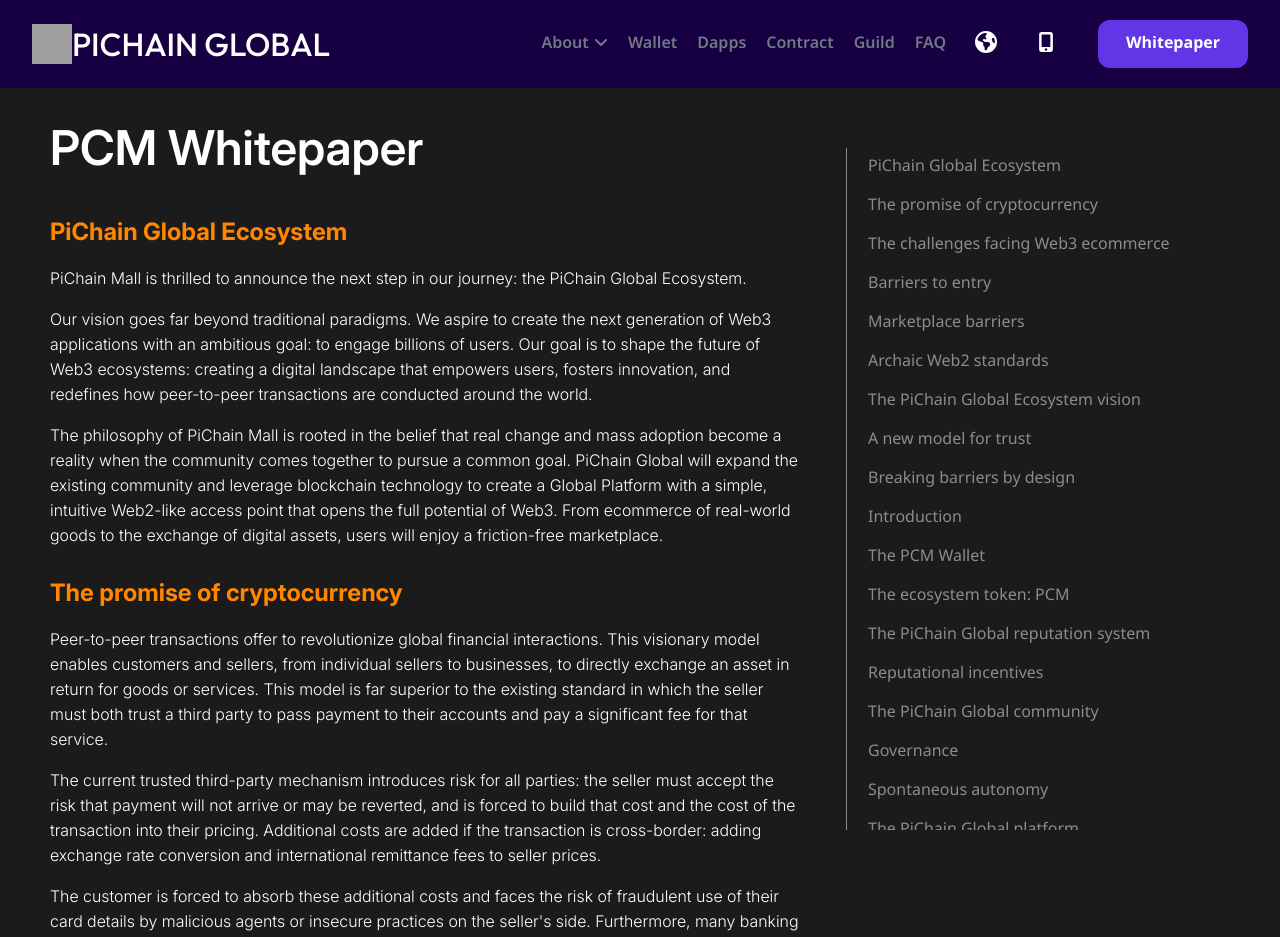
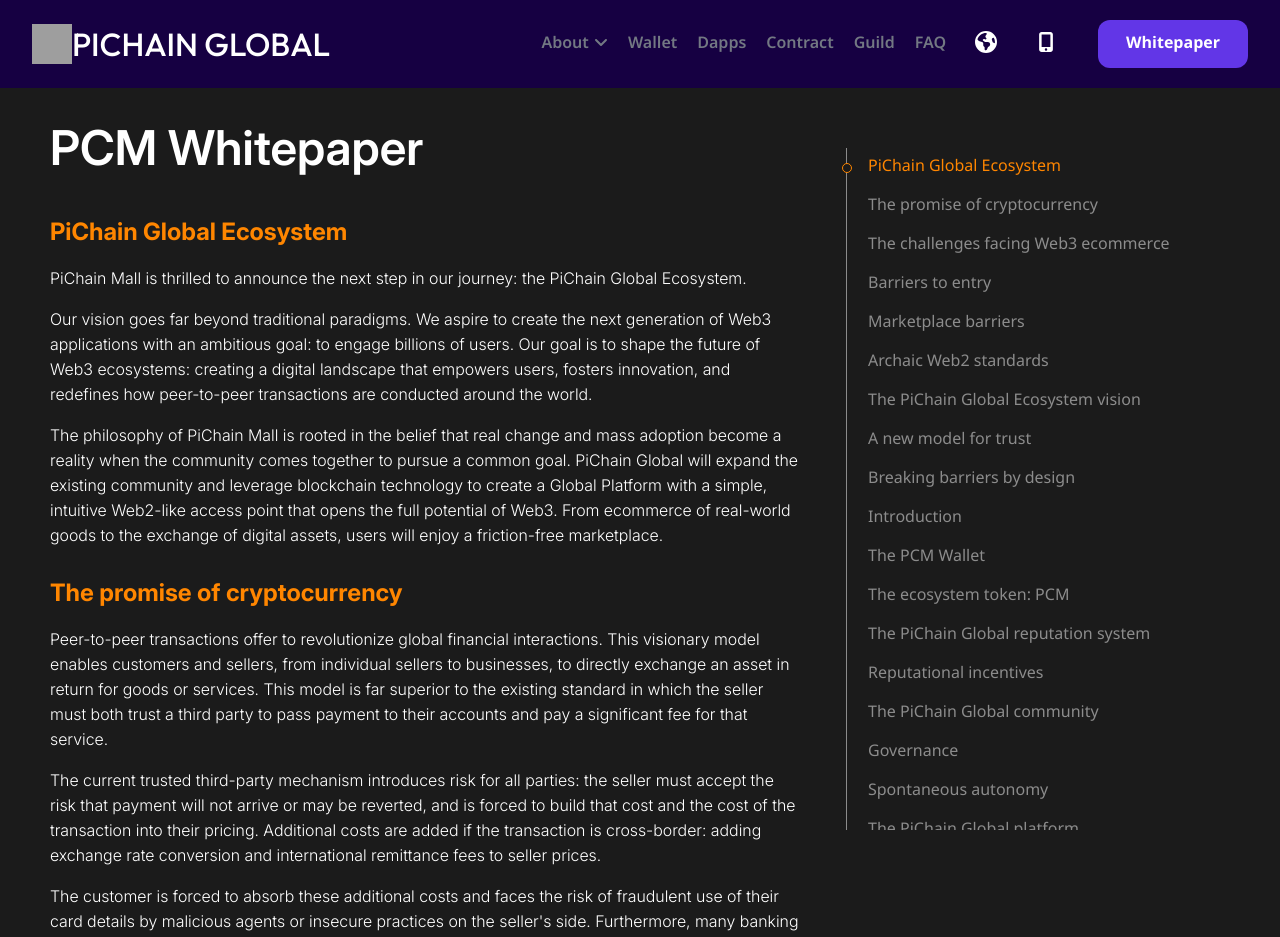
Before and after one commit to Alejandrocsdev/pcm-official-web, a React (Vite) app: page /whitepaper in a window 1280 px wide. Shown: the top 937 px of the page. Built offline with nearby package versions, Linux system fonts and the light colour scheme; grey boxes are pictures that could not be loaded.

Commit message:
whitepaper test5

```diff
--- a/src/pages/Whitepaper/index.jsx
+++ b/src/pages/Whitepaper/index.jsx
@@ -1,5 +1,7 @@
 // 模組樣式
 import S from './style.module.css'
+// 鉤子函式
+import { useState } from 'react'
 // PNG 圖檔
 import figure1_png from '../../assets/img/whitepaper/figure1.png'
 import figure2_png from '../../assets/img/whitepaper/figure2.png'
@@ -9,8 +11,23 @@
 import figure6_png from '../../assets/img/whitepaper/figure6.png'
 import figure7_png from '../../assets/img/whitepaper/figure7.png'
 import figure8_png from '../../assets/img/whitepaper/figure8.png'
+// Font Awesome
+import { FontAwesomeIcon } from '@fortawesome/react-fontawesome'
+import { faChevronRight, faChevronDown } from '@fortawesome/free-solid-svg-icons'
 // 首頁
 function Whitepaper() {
+  const [activeItem, setActiveItem] = useState('#pichain-global-ecosystem')
+
+  const handleItemClick = (item) => {
+    setActiveItem(item)
+  }
+
+  const [isOpen, setIsOpen] = useState(false)
+
+  const toggleMenu = () => {
+    setIsOpen(!isOpen)
+  }
+
   return (
     <>
       <main className={S.main}>
@@ -1276,22 +1293,22 @@
               </p>
               <p>
                 Token Documentation: Nothing in this document or the Website constitutes any offer
-                by the Company, the Distributor, or the PCM Team to sell any PCM (as defined
-                herein) nor shall it or any part of it nor the fact of its presentation form the
-                basis of, or be relied upon in connection with, any contract or investment decision.
-                Nothing contained in this document or the Website is or may be relied upon as a
-                promise, representation or undertaking as to the future performance of PiChain
-                Global Ecosystem. The agreement between the Distributor (or any third party) and
-                you, in relation to any distribution or transfer of PCM, is to be governed only by
-                the separate terms and conditions of such agreement.
+                by the Company, the Distributor, or the PCM Team to sell any PCM (as defined herein)
+                nor shall it or any part of it nor the fact of its presentation form the basis of,
+                or be relied upon in connection with, any contract or investment decision. Nothing
+                contained in this document or the Website is or may be relied upon as a promise,
+                representation or undertaking as to the future performance of PiChain Global
+                Ecosystem. The agreement between the Distributor (or any third party) and you, in
+                relation to any distribution or transfer of PCM, is to be governed only by the
+                separate terms and conditions of such agreement.
               </p>
               <p>
                 The information set out in this document and the Website is for community discussion
                 only and is not legally binding. No person is bound to enter into any contract or
-                binding legal commitment in relation to the acquisition of PCM, and no digital
-                asset or other form of payment is to be accepted on the basis of this document or
-                the Website. The agreement for distribution of PCM and/or continued holding of PCM
-                shall be governed by a separate set of Terms and Conditions or Token Distribution
+                binding legal commitment in relation to the acquisition of PCM, and no digital asset
+                or other form of payment is to be accepted on the basis of this document or the
+                Website. The agreement for distribution of PCM and/or continued holding of PCM shall
+                be governed by a separate set of Terms and Conditions or Token Distribution
                 Agreement (as the case may be) setting out the terms of such distribution and/or
                 continued holding of PCM (the “Terms and Conditions”), which shall be separately
                 provided to you or made available on the Website. The Terms and Conditions must be
@@ -1328,13 +1345,13 @@
                   (e) you acknowledge, understand and agree that you are not eligible to participate
                   in the distribution of PCM if you are a citizen, national, resident (tax or
                   otherwise), domiciliary and/or green card holder of a geographic area or country
-                  (i) where it is likely that the distribution of PCM would be construed as the
-                  sale of a security (howsoever named), financial service or investment product
-                  and/or (ii) where participation in token distributions is prohibited by applicable
-                  law, decree, regulation, treaty, or administrative act (including without
-                  limitation the United States of America and the People's Republic of China); and
-                  to this effect you agree to provide all such identity verification document when
-                  requested in order for the relevant checks to be carried out.
+                  (i) where it is likely that the distribution of PCM would be construed as the sale
+                  of a security (howsoever named), financial service or investment product and/or
+                  (ii) where participation in token distributions is prohibited by applicable law,
+                  decree, regulation, treaty, or administrative act (including without limitation
+                  the United States of America and the People's Republic of China); and to this
+                  effect you agree to provide all such identity verification document when requested
+                  in order for the relevant checks to be carried out.
                 </li>
               </ul>
               <p>
@@ -1351,9 +1368,9 @@
                 or data) arising from the use of this document or the Website, or any other
                 materials published, or its contents (including without limitation any errors or
                 omissions) or otherwise arising in connection with the same. Prospective acquirors
-                of PCM should carefully consider and evaluate all risks and uncertainties
-                (including financial and legal risks and uncertainties) associated with the
-                distribution of PCM, the Company, the Distributor and the PCM Team.
+                of PCM should carefully consider and evaluate all risks and uncertainties (including
+                financial and legal risks and uncertainties) associated with the distribution of
+                PCM, the Company, the Distributor and the PCM Team.
               </p>
               <p>
                 PCM Token: PCM are designed to be utilised, and that is the goal of the PCM
@@ -1481,76 +1498,213 @@
           </div>
         </div>
         <div className={S.right}>
-          <ul>
-            <li>
-              <a href="#pichain-global-ecosystem">PiChain Global Ecosystem</a>
-            </li>
-            <li>
-              <a href="#the-promise-of-cryptocurrency">The promise of cryptocurrency</a>
-            </li>
-            <li>
-              <a href="#the-challenges-facing-web3-ecommerce">
+          <div className={S.mobileAnchor} onClick={toggleMenu}>
+            <div>On this page</div>
+            <div className={isOpen ? S.close : ''}>
+              <FontAwesomeIcon icon={faChevronRight} />
+            </div>
+            <div className={`${S.openedArrow} ${isOpen ? S.open : ''}`}>
+              <FontAwesomeIcon icon={faChevronDown} />
+            </div>
+          </div>
+          <ul className={isOpen ? S.open : ''}>
+            <li>
+              <a
+                href="#pichain-global-ecosystem"
+                className={activeItem === '#pichain-global-ecosystem' ? S.active : ''}
+                onClick={() => handleItemClick('#pichain-global-ecosystem')}
+              >
+                PiChain Global Ecosystem
+              </a>
+            </li>
+            <li>
+              <a
+                href="#the-promise-of-cryptocurrency"
+                className={activeItem === '#the-promise-of-cryptocurrency' ? S.active : ''}
+                onClick={() => handleItemClick('#the-promise-of-cryptocurrency')}
+              >
+                The promise of cryptocurrency
+              </a>
+            </li>
+            <li>
+              <a
+                href="#the-challenges-facing-web3-ecommerce"
+                className={activeItem === '#the-challenges-facing-web3-ecommerce' ? S.active : ''}
+                onClick={() => handleItemClick('#the-challenges-facing-web3-ecommerce')}
+              >
                 The challenges facing Web3 ecommerce
               </a>
             </li>
             <li>
-              <a href="#barriers-to-entry">Barriers to entry</a>
-            </li>
-            <li>
-              <a href="#marketplace-barriers">Marketplace barriers</a>
-            </li>
-            <li>
-              <a href="#archaic-web2-standards">Archaic Web2 standards</a>
-            </li>
-            <li>
-              <a href="#the-pichain-global-ecosystem-vision">The PiChain Global Ecosystem vision</a>
-            </li>
-            <li>
-              <a href="#a-new-model-for-trust">A new model for trust</a>
-            </li>
-            <li>
-              <a href="#breaking-barriers-by-design">Breaking barriers by design</a>
-            </li>
-            <li>
-              <a href="#introduction">Introduction</a>
-            </li>
-            <li>
-              <a href="#the-pcm-Wallet">The PCM Wallet</a>
-            </li>
-            <li>
-              <a href="#the-ecosystem-token-pcm">The ecosystem token: PCM</a>
-            </li>
-            <li>
-              <a href="#the-pichain-global-reputation-system">
+              <a
+                href="#barriers-to-entry"
+                className={activeItem === '#barriers-to-entry' ? S.active : ''}
+                onClick={() => handleItemClick('#barriers-to-entry')}
+              >
+                Barriers to entry
+              </a>
+            </li>
+            <li>
+              <a
+                href="#marketplace-barriers"
+                className={activeItem === '#marketplace-barriers' ? S.active : ''}
+                onClick={() => handleItemClick('#marketplace-barriers')}
+              >
+                Marketplace barriers
+              </a>
+            </li>
+            <li>
+              <a
+                href="#archaic-web2-standards"
+                className={activeItem === '#archaic-web2-standards' ? S.active : ''}
+                onClick={() => handleItemClick('#archaic-web2-standards')}
+              >
+                Archaic Web2 standards
+              </a>
+            </li>
+            <li>
+              <a
+                href="#the-pichain-global-ecosystem-vision"
+                className={activeItem === '#the-pichain-global-ecosystem-vision' ? S.active : ''}
+                onClick={() => handleItemClick('#the-pichain-global-ecosystem-vision')}
+              >
+                The PiChain Global Ecosystem vision
+              </a>
+            </li>
+            <li>
+              <a
+                href="#a-new-model-for-trust"
+                className={activeItem === '#a-new-model-for-trust' ? S.active : ''}
+                onClick={() => handleItemClick('#a-new-model-for-trust')}
+              >
+                A new model for trust
+              </a>
+            </li>
+            <li>
+              <a
+                href="#breaking-barriers-by-design"
+                className={activeItem === '#breaking-barriers-by-design' ? S.active : ''}
+                onClick={() => handleItemClick('#breaking-barriers-by-design')}
+              >
+                Breaking barriers by design
+              </a>
+            </li>
+            <li>
+              <a
+                href="#introduction"
+                className={activeItem === '#introduction' ? S.active : ''}
+                onClick={() => handleItemClick('#introduction')}
+              >
+                Introduction
+              </a>
+            </li>
+            <li>
+              <a
+                href="#the-pcm-Wallet"
+                className={activeItem === '#the-pcm-Wallet' ? S.active : ''}
+                onClick={() => handleItemClick('#the-pcm-Wallet')}
+              >
+                The PCM Wallet
+              </a>
+            </li>
+            <li>
+              <a
+                href="#the-ecosystem-token-pcm"
+                className={activeItem === '#the-ecosystem-token-pcm' ? S.active : ''}
+                onClick={() => handleItemClick('#the-ecosystem-token-pcm')}
+              >
+                The ecosystem token: PCM
+              </a>
+            </li>
+            <li>
+              <a
+                href="#the-pichain-global-reputation-system"
+                className={activeItem === '#the-pichain-global-reputation-system' ? S.active : ''}
+                onClick={() => handleItemClick('#the-pichain-global-reputation-system')}
+              >
                 The PiChain Global reputation system
               </a>
             </li>
             <li>
-              <a href="#reputational-incentives">Reputational incentives</a>
-            </li>
-            <li>
-              <a href="#the-pichain-global-community">The PiChain Global community</a>
-            </li>
-            <li>
-              <a href="#governance">Governance</a>
-            </li>
-            <li>
-              <a href="#spontaneous-autonomy">Spontaneous autonomy</a>
-            </li>
-            <li>
-              <a href="#the-pichain-global-platform">The PiChain Global platform</a>
-            </li>
-            <li>
-              <a href="#pcm-tokenomics">PCM Tokenomics</a>
-            </li>
-            <li>
-              <a href="#conclusion">Conclusion</a>
-            </li>
-            <li>
-              <a href="#pcm-token-contract-security">PCM Token Contract Security</a>
-            </li>
-            <li>
-              <a href="#disclaimers">Disclaimers</a>
+              <a
+                href="#reputational-incentives"
+                className={activeItem === '#reputational-incentives' ? S.active : ''}
+                onClick={() => handleItemClick('#reputational-incentives')}
+              >
+                Reputational incentives
+              </a>
+            </li>
+            <li>
+              <a
+                href="#the-pichain-global-community"
+                className={activeItem === '#the-pichain-global-community' ? S.active : ''}
+                onClick={() => handleItemClick('#the-pichain-global-community')}
+              >
+                The PiChain Global community
+              </a>
+            </li>
+            <li>
+              <a
+                href="#governance"
+                className={activeItem === '#governance' ? S.active : ''}
+                onClick={() => handleItemClick('#governance')}
+              >
+                Governance
+              </a>
+            </li>
+            <li>
+              <a
+                href="#spontaneous-autonomy"
+                className={activeItem === '#spontaneous-autonomy' ? S.active : ''}
+                onClick={() => handleItemClick('#spontaneous-autonomy')}
+              >
+                Spontaneous autonomy
+              </a>
+            </li>
+            <li>
+              <a
+                href="#the-pichain-global-platform"
+                className={activeItem === '#the-pichain-global-platform' ? S.active : ''}
+                onClick={() => handleItemClick('#the-pichain-global-platform')}
+              >
+                The PiChain Global platform
+              </a>
+            </li>
+            <li>
+              <a
+                href="#pcm-tokenomics"
+                className={activeItem === '#pcm-tokenomics' ? S.active : ''}
+                onClick={() => handleItemClick('#pcm-tokenomics')}
+              >
+                PCM Tokenomics
+              </a>
+            </li>
+            <li>
+              <a
+                href="#conclusion"
+                className={activeItem === '#conclusion' ? S.active : ''}
+                onClick={() => handleItemClick('#conclusion')}
+              >
+                Conclusion
+              </a>
+            </li>
+            <li>
+              <a
+                href="#pcm-token-contract-security"
+                className={activeItem === '#pcm-token-contract-security' ? S.active : ''}
+                onClick={() => handleItemClick('#pcm-token-contract-security')}
+              >
+                PCM Token Contract Security
+              </a>
+            </li>
+            <li>
+              <a
+                href="#disclaimers"
+                className={activeItem === '#disclaimers' ? S.active : ''}
+                onClick={() => handleItemClick('#disclaimers')}
+              >
+                Disclaimers
+              </a>
             </li>
           </ul>
         </div>
--- a/src/pages/Whitepaper/style.module.css
+++ b/src/pages/Whitepaper/style.module.css
@@ -48,7 +48,7 @@
 .title1::before {
   content: '';
   display: block;
-  height:      88px;
+  height: 88px;
   margin-top: -88px;
   visibility: hidden;
 }
@@ -61,7 +61,8 @@
   font-family: 'Inter';
 }
 
-.ul, .ol {
+.ul,
+.ol {
   padding: 5px 0;
   padding-left: 45px;
   box-sizing: border-box;
@@ -92,7 +93,7 @@
   text-align: center;
 }
 
-.figure img{
+.figure img {
   width: 100%;
 }
 
@@ -108,6 +109,32 @@
   overflow-y: auto;
   position: sticky;
   top: 118px;
+}
+
+.mobileAnchor {
+  width: 100%;
+  margin: 20px 0;
+  padding: 0 20px;
+  display: none;
+  justify-content: space-between;
+  cursor: pointer;
+  color: rgb(140, 140, 140);
+}
+
+.mobileAnchor:hover {
+  color: white;
+}
+
+.openedArrow {
+  display: none;
+}
+
+.close {
+  display: none!important;
+}
+
+.open {
+  display: block!important;
 }
 
 .right ul {
@@ -152,6 +179,15 @@
   border: 1px solid #FF8600;
 }
 
+.active {
+  color: #FF8600 !important;
+}
+
+.active::before {
+  background-color: #1B1B1B;
+  border: 1px solid #FF8600;
+}
+
 .address {
   word-break: break-all;
   overflow-wrap: break-word;
@@ -180,10 +216,12 @@
 @media (max-width: 1100px) {
   .main {
     padding: 118px 80px 0 80px;
+    flex-direction: column;
   }
 
   .left {
     width: 100%;
+    order: 2;
   }
 
   .leftWidth {
@@ -191,11 +229,31 @@
   }
 
   .right {
+    margin: 0 auto 30px auto;
+    height: max-content;
+    width: 700px;
+    order: 1;
+    overflow-y: none;
+    position: static;
+    border: 1px solid rgb(140, 140, 140);
+    border-radius: 10px;
+  }
+
+  .right ul {
+    margin: 16px 0 30px 16px;
+    display: none;
+  }
+
+  .mobileAnchor {
+    display: flex;
+  }
+
+  .openedArrow {
     display: none;
   }
 }
 
-@media (max-width: 800px) {
+@media (max-width: 900px) {
   .main {
     padding: 118px 20px 0 20px;
   }
@@ -203,4 +261,14 @@
   .title {
     font-size: 42px;
   }
+
+  .right {
+    width: 500px;
+  }
 }
+
+@media (max-width: 700px) {
+  .right {
+    width: 350px;
+  }
+}
```
